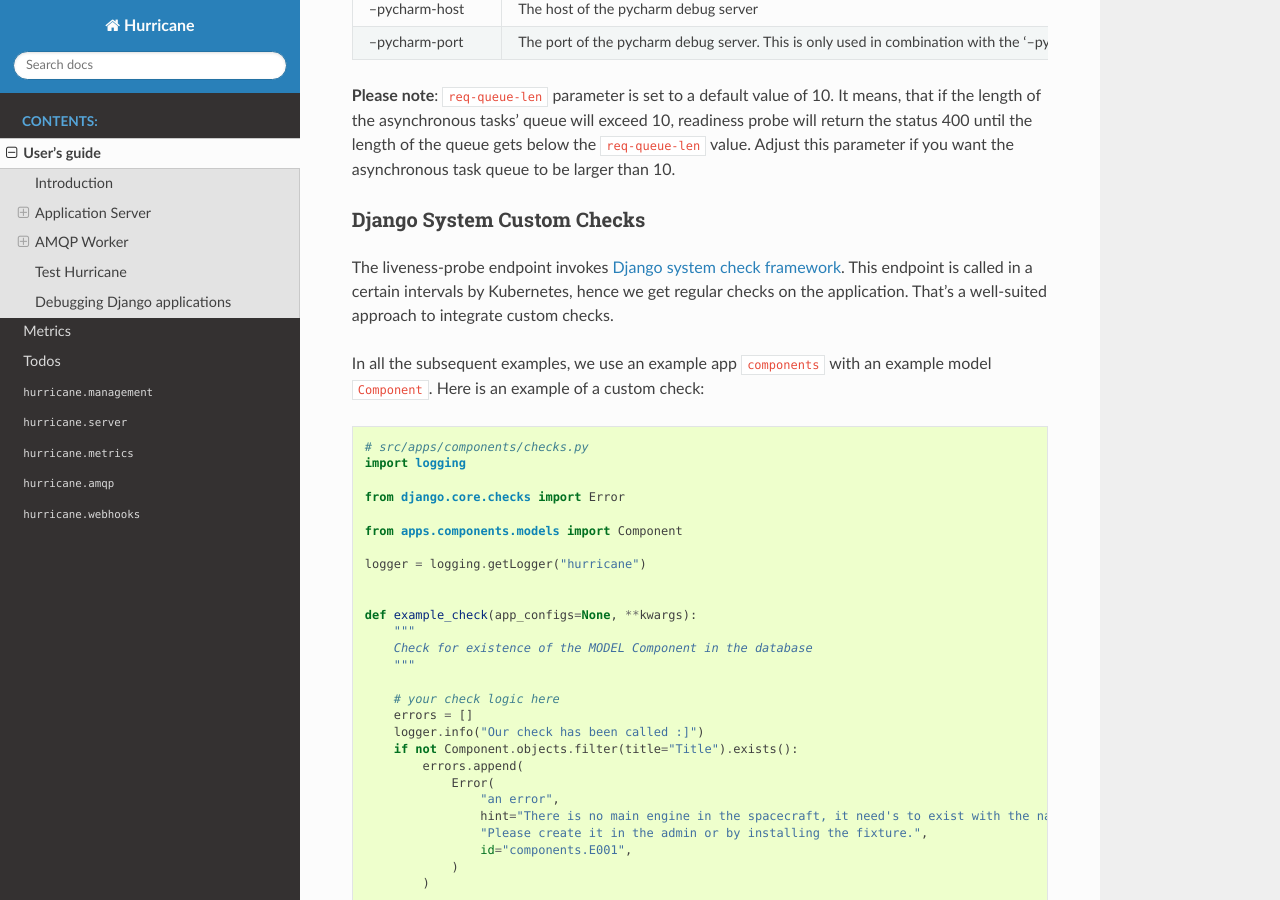
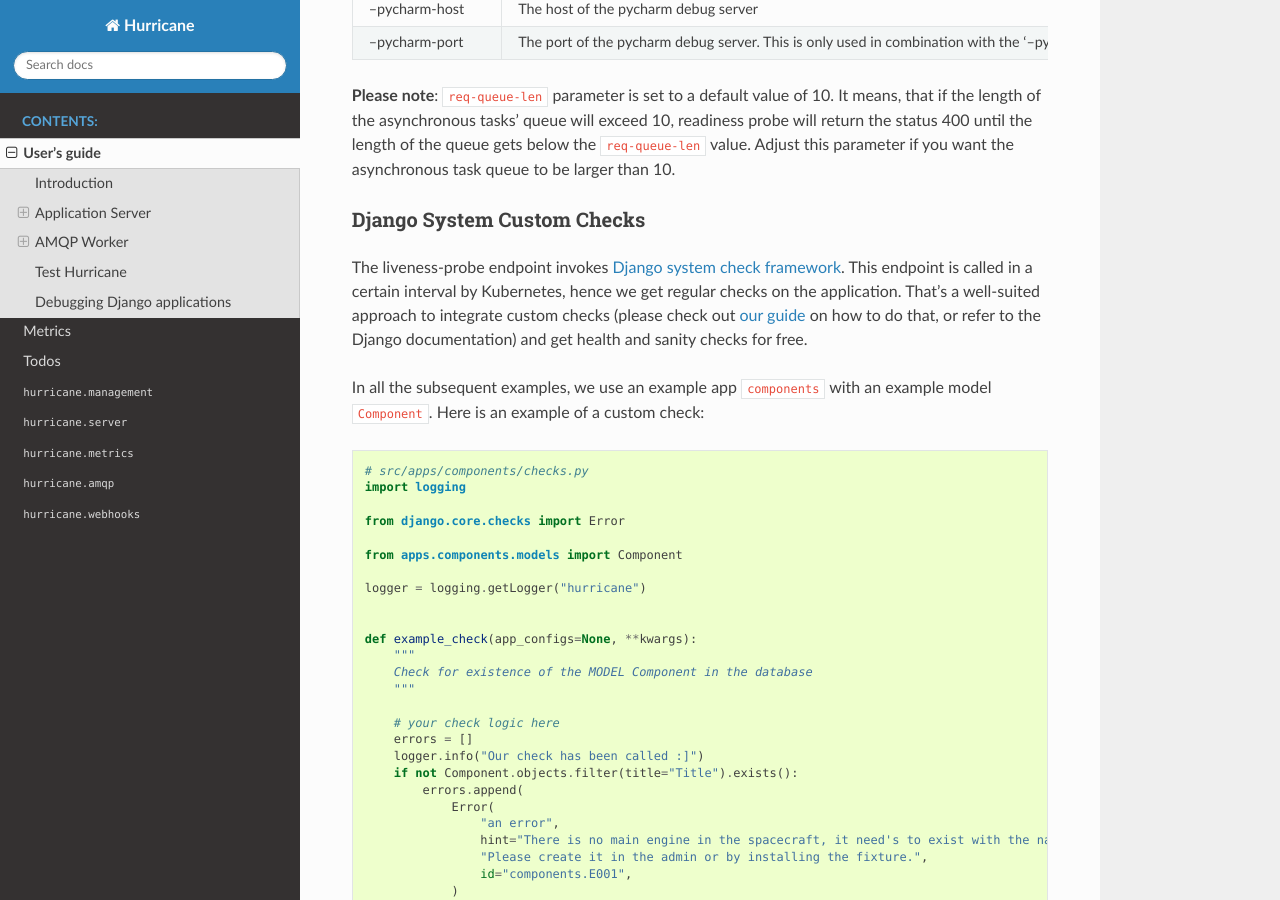
Before and after one commit to django-hurricane/django-hurricane, a Sphinx documentation site: the page built from docs/usage.rst, in a window 1280 px wide and 900 px high, scrolled down 2265 px. Built offline with Sphinx 7.4.7 and the Read the Docs theme 2.0.0, drawn with Linux system fonts in a browser that asks for light colours.

Commit message:
docs: add hint to custom checks guide

```diff
--- a/docs/usage.rst
+++ b/docs/usage.rst
@@ -100,8 +100,9 @@ Django System Custom Checks
 ^^^^^^^^^^^^^^^^^^^^^^^^^^^
 
 The liveness-probe endpoint invokes `Django system check framework <https://docs.djangoproject.com/en/2.2/topics/checks/>`_.
-This endpoint is called in a certain intervals by Kubernetes, hence we get regular checks on the application. That's
-a well-suited approach to integrate custom checks.
+This endpoint is called in a certain interval by Kubernetes, hence we get regular checks on the application. That's
+a well-suited approach to integrate custom checks (please check out `our guide <https://django-hurricane.io/custom-checks/>`_
+on how to do that, or refer to the Django documentation) and get health and sanity checks for free.
 
 In all the subsequent examples, we use an example app :code:`components` with an example model :code:`Component`.
 Here is an example of a custom check:
```
